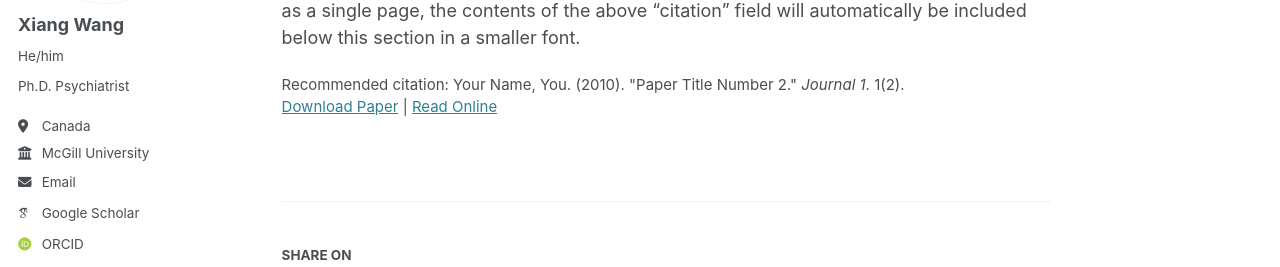
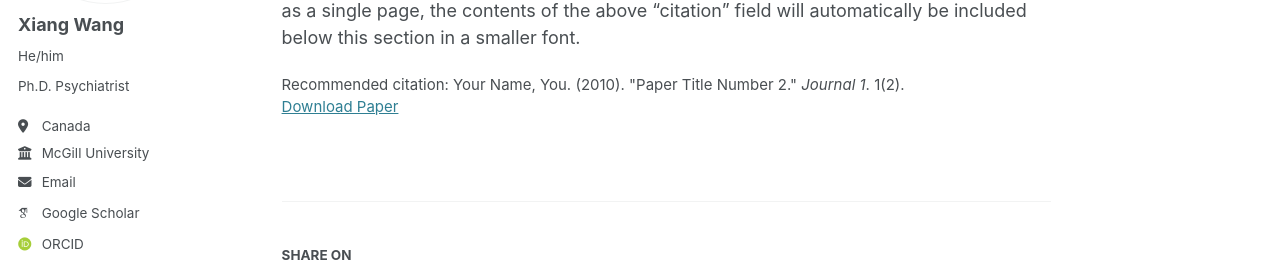
Before and after one commit to Xiang-Wangs/xiang-wangs.github.io, a Jekyll site: the page built from _publications/2010-10-01-paper-title-number-2.md, in a window 1280 px wide and 1087 px high. Shown: the part 287-554 px from the top of the window. Built offline with Jekyll 4.4.1, drawn with Linux system fonts in a browser that asks for light colours; some web fonts are replaced.

Commit message:
Update single.html

```diff
--- a/_layouts/single.html
+++ b/_layouts/single.html
@@ -47,7 +47,7 @@
       <section class="page__content" itemprop="text">
         {{ content }}
 
-        {% if page.citation and page.paperurl and page.slidesurl %}
+        {% if page.citation and page.paperurl and page.onlineurl %}
           <p style="font-size: smaller">Recommended citation: {{ page.citation }}<br /><a href="{{ page.paperurl }}">Download Paper</a> | <a href="{{ page.onlineurl }}">Read Online</a></p>
         {% elsif page.citation and page.paperurl %}
           <p style="font-size: smaller">Recommended citation: {{ page.citation }}<br /><a href="{{ page.paperurl }}">Download Paper</a></p>
```
